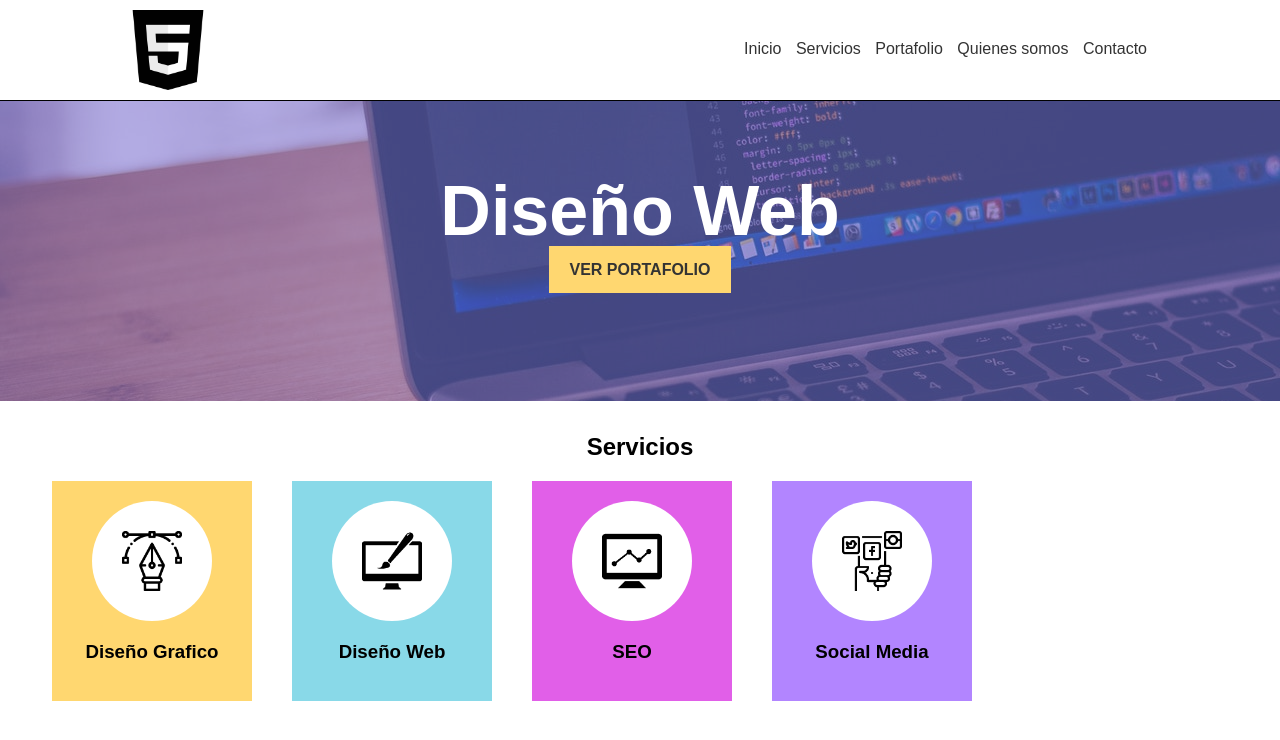
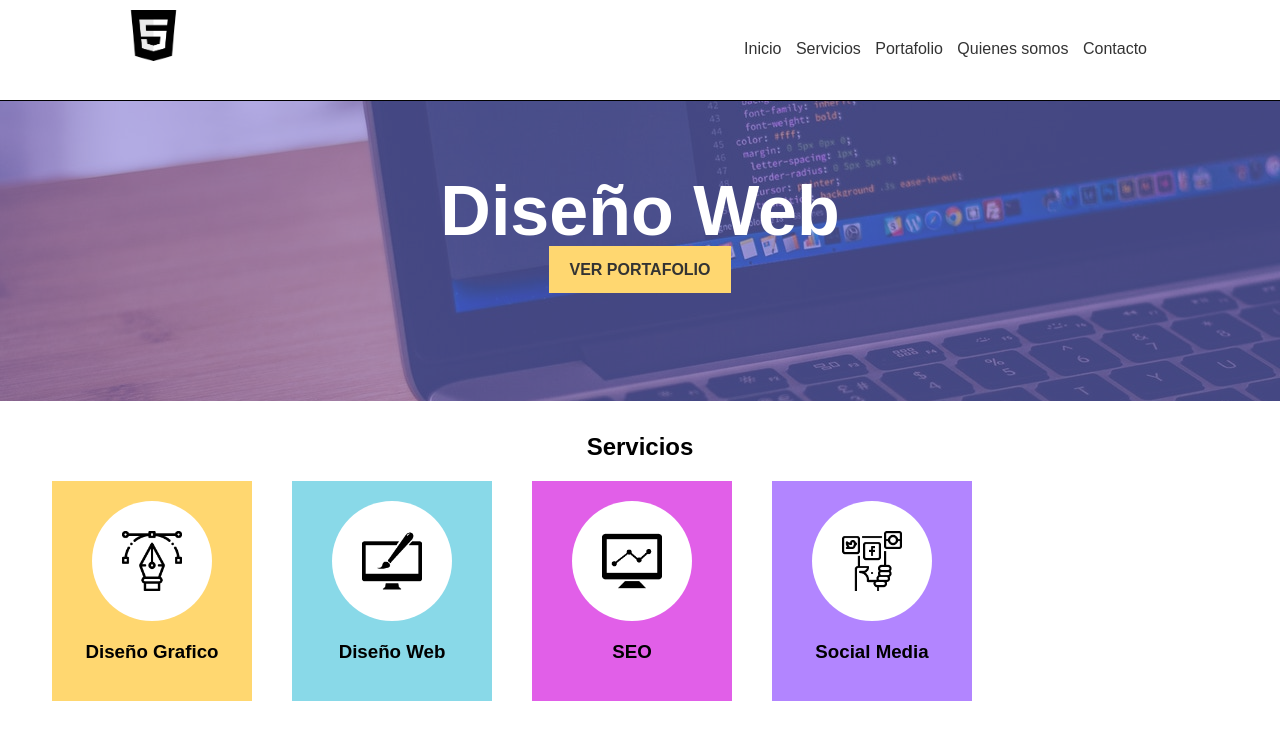
Before and after one commit to obduber23232f/Html-y-Css-III, a plain HTML site: page Html III/index.html in a window 1280 px wide. Drawn offline with Linux system fonts and the light colour scheme.

Commit message:
Clase de 02/03/20

```diff
--- a/Html III/css/main.css
+++ b/Html III/css/main.css
@@ -14,7 +14,7 @@ header{
 	margin: auto;
 }
 figure{
-	width: 80px;
+	width: 5%;
 	float: left;
 }
 figure img{
```
